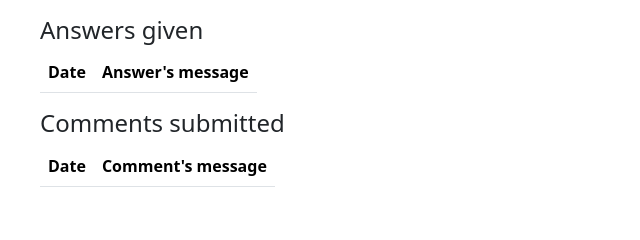
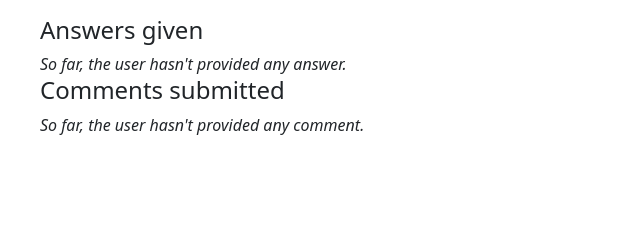
Before and after one commit to RadekRo/ask-mate-sprint-3, a Flask app: template templates/user-details.html in a window 1280 px wide. Shown: the part 488-728 px from the top of the page, without its empty margins (0-640 px from the left). Run offline with Flask 2, Linux system fonts and the light colour scheme; the template is opened without the code that fills it, so the values that code supplies are empty; some libraries are stand-ins or nearby versions.

Commit message:
Added info if no comment/answer was provided by user instead of empty table

```diff
--- a/templates/user-details.html
+++ b/templates/user-details.html
@@ -61,6 +61,7 @@
         </tbody>
     </table>
 <h4>Answers given</h4>
+    {% if user_answers | length > 0 %}
     <table class="table table-striped w-auto">
         <thead>
             <tr>
@@ -81,7 +82,11 @@
             {% endfor %}
         </tbody>
     </table>
+    {% else %}
+    <span class="yx-3"><i>So far, the user hasn't provided any answer.</i></span>
+    {% endif %}
 <h4>Comments submitted</h4>
+    {% if user_comments | length > 0 %}
     <table class="table table-striped w-auto">
         <thead>
             <tr>
@@ -102,5 +107,7 @@
             {% endfor %}
         </tbody>
     </table>
-
+    {% else %}
+    <span class="yx-3"><i>So far, the user hasn't provided any comment.</i></span>
+    {% endif %}
 {% endblock %}
```
Lines whose indentation alone changed are shown as unchanged.
